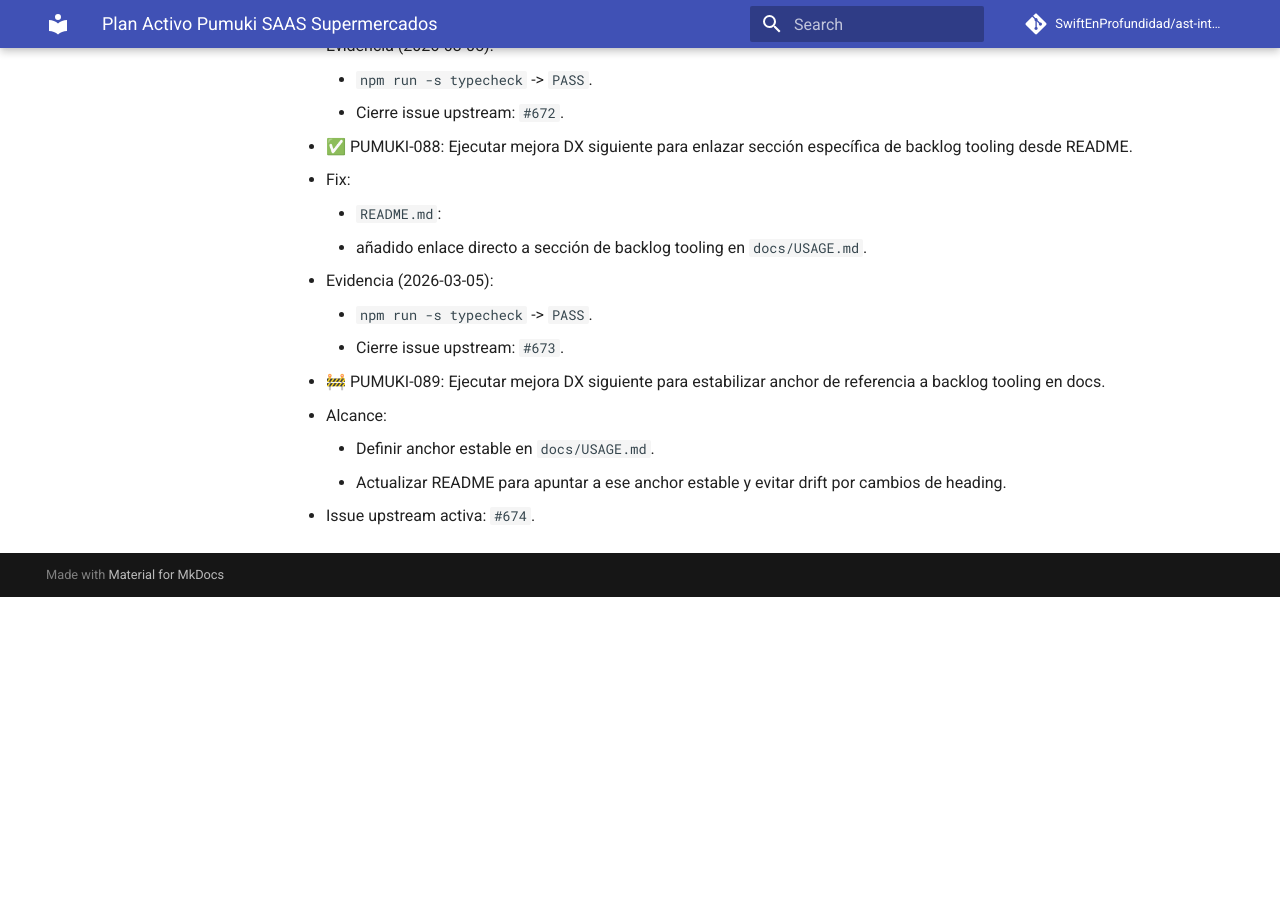
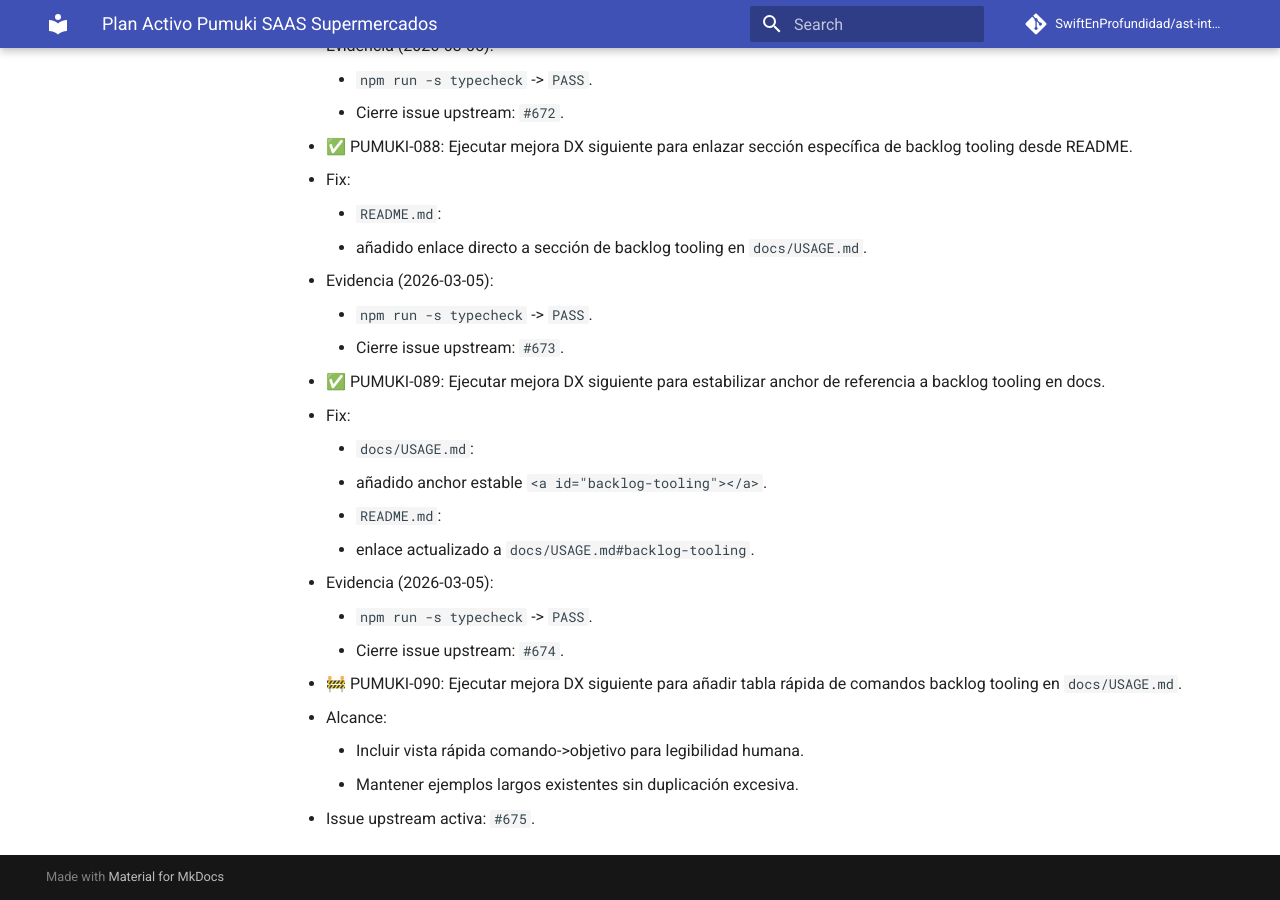
Before and after one commit to SwiftEnProfundidad/ast-intelligence-hooks, an MkDocs documentation site: the page built from docs/seguimiento-activo-pumuki-saas-supermercados.md, in a window 1280 px wide and 900 px high, scrolled down 37945 px. Built offline with MkDocs 1.6.1 and Material for MkDocs 9.7.7, drawn with Linux system fonts in a browser that asks for light colours; comment, search, counter and statistics services are not loaded; before the commit the page ends 38542 px from its top, so only the background shows below that.

Commit message:
docs(backlog-tools): stabilize usage anchor and README link

```diff
--- a/docs/seguimiento-activo-pumuki-saas-supermercados.md
+++ b/docs/seguimiento-activo-pumuki-saas-supermercados.md
@@ -1011,8 +1011,18 @@
     - `npm run -s typecheck` -> `PASS`.
     - Cierre issue upstream: `#673`.
 
-- 🚧 PUMUKI-089: Ejecutar mejora DX siguiente para estabilizar anchor de referencia a backlog tooling en docs.
+- ✅ PUMUKI-089: Ejecutar mejora DX siguiente para estabilizar anchor de referencia a backlog tooling en docs.
+  - Fix:
+    - `docs/USAGE.md`:
+      - añadido anchor estable `<a id="backlog-tooling"></a>`.
+    - `README.md`:
+      - enlace actualizado a `docs/USAGE.md#backlog-tooling`.
+  - Evidencia (2026-03-05):
+    - `npm run -s typecheck` -> `PASS`.
+    - Cierre issue upstream: `#674`.
+
+- 🚧 PUMUKI-090: Ejecutar mejora DX siguiente para añadir tabla rápida de comandos backlog tooling en `docs/USAGE.md`.
   - Alcance:
-    - Definir anchor estable en `docs/USAGE.md`.
-    - Actualizar README para apuntar a ese anchor estable y evitar drift por cambios de heading.
-  - Issue upstream activa: `#674`.
+    - Incluir vista rápida comando->objetivo para legibilidad humana.
+    - Mantener ejemplos largos existentes sin duplicación excesiva.
+  - Issue upstream activa: `#675`.
```
Also changed, not shown: README.md (+1 -1 lines), docs/USAGE.md (+1 -0 lines), docs/registro-maestro-de-seguimiento.md (+2 -2 lines).
